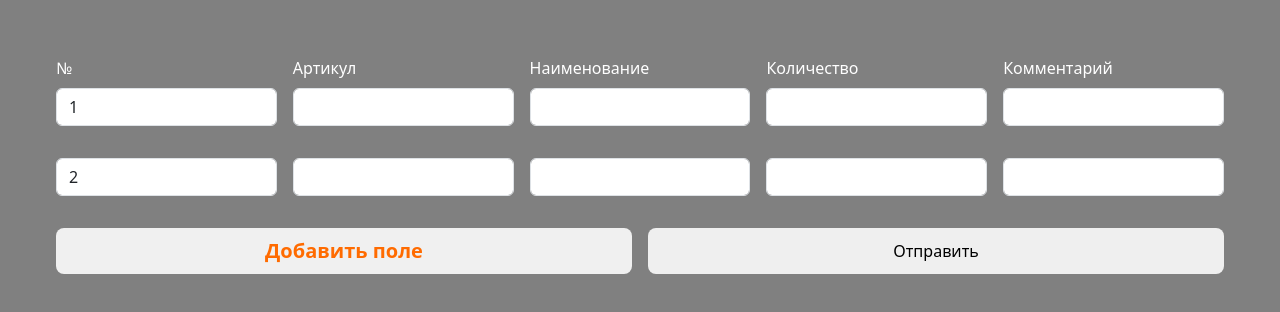
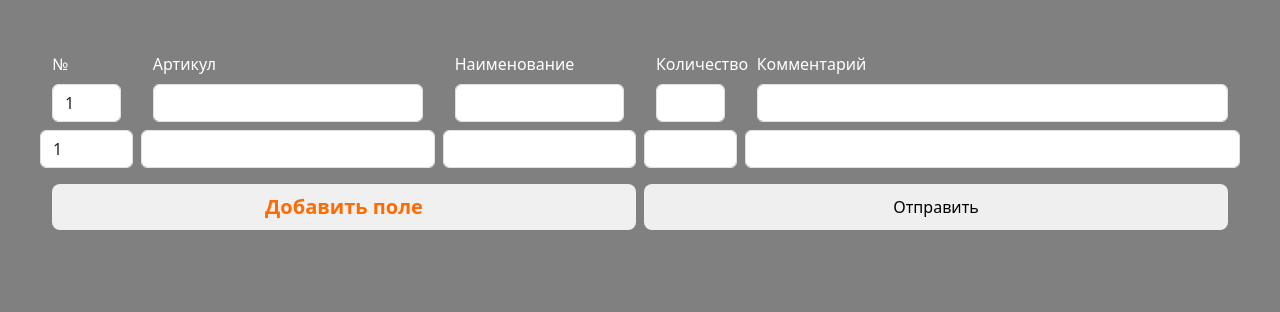
Before and after one commit to ViktorT777CT/feedback, a plain HTML site: page index.html in a window 1280 px wide. Both pictures are taken after a click on the element "Добавить поле". Drawn offline with nearby package versions, Linux system fonts and the light colour scheme.

Commit message:
добавлена ширина

```diff
--- a/index.html
+++ b/index.html
@@ -12,41 +12,55 @@
 
 <form id="form1" method="post" action="1" class="p-5 ajax_form">
     <div class="container_form">
-        <div class="d-flex form-row">
-            <div class="mb-3 p-2">
+        <div class="row">
+            <div class="col-1">
+                <div class="p-1">
                     <label for="inputNumber1" class="form-label text-white">№</label>
                     <span class=”error_message”></span>
                     <input value="1" type="text" name="number" class="form-control bg_color" id="inputNumber1" readonly>
                 </div>
-            <div class="mb-3 p-2">
+            </div>
+            <div class="col-3">
+                <div class="p-1">
                     <label for="inputArticle1" class="form-label text-white">Артикул</label>
                     <span class=”error_message”></span>
                     <input type="text" name="article" class="form-control bg_color" id="inputArticle1">
                 </div>
-            <div class="mb-3 p-2">
+            </div>
+
+            <div class="col-2">
+                <div class="p-1">
                     <label for="inputName1" class="form-label text-white">Наименование</label>
                     <span class=”error_message”></span>
                     <input type="text" name="name" class="form-control bg_color" id="inputName1">
                 </div>
-            <div class="mb-3 p-2">
+            </div>
+
+            <div class="col-1">
+                <div class="p-1">
                     <label for="inputQuantity1" class="form-label text-white">Количество</label>
                     <span class=”error_message”></span>
                     <input type="text" name="quantity" class="form-control bg_color" id="inputQuantity1">
                 </div>
-            <div class="mb-3 p-2">
+            </div>
+
+            <div class="col">
+                <div class="p-1">
                     <label for="inputComment1" class="form-label text-white">Комментарий</label>
                     <span class=”error_message”></span>
                     <input type="text" name="comment" class="form-control bg_color" id="inputComment1">
                 </div>
             </div>
+
+        </div>
     </div>
 
-    <div class="d-flex">
-        <div id="add" class="w-50 bg_nav border-0 rounded rounded-3 m-2 p-2 w-50 button__feedback">
+    <div class="d-flex  mt-2">
+        <div id="add" class="w-50 bg_nav border-0 rounded rounded-3 m-1 p-2 w-50 button__feedback">
             Добавить поле
         </div>
 
-        <button name="form1" form="form1" type="submit" class="w-50 bg_nav border-0 rounded rounded-3 m-2 p-2 w-50 button__feedback">Отправить</button>
+        <button name="form1" form="form1" type="submit" class="w-50 bg_nav border-0 rounded rounded-3 m-1 p-2 w-50 button__feedback">Отправить</button>
     </div>
 
 </form>
--- a/js.js
+++ b/js.js
@@ -8,26 +8,36 @@ $("#add").click(function(){
 
     $("#form1 .container_form:last").append(
 
-        '<div class="d-flex">'+
-            '<div class="mb-3 p-2">'+
+        '<div class="row">'+
+            '<div class="col-1 p-0">'+
+                '<div class="p-1">'+
                     '<span class=”error_message”></span>'+
                     '<input value="'+len+'" type="text" name="number" class="form-control bg_color" id="inputNumber'+len+'" readonly>'+
                 '</div>'+
-            '<div class="mb-3 p-2">'+
+            '</div>'+
+            '<div class="col-3 p-0">'+
+                '<div class="p-1">'+
                     '<span class=”error_message”></span>'+
                     '<input type="text" name="article" class="form-control bg_color" id="inputArticle'+len+'">'+
                 '</div>'+
-            '<div class="mb-3 p-2">'+
+            '</div>'+
+            '<div class="col-2 p-0">'+
+                '<div class="p-1">'+
                     '<span class=”error_message”></span>'+
                     '<input type="text" name="name" class="form-control bg_color" id="inputName'+len+'">'+
                 '</div>'+
-            '<div class="mb-3 p-2">'+
+            '</div>'+
+            '<div class="col-1 p-0">'+
+                '<div class="p-1">'+
                     '<span class=”error_message”></span>'+
                     '<input type="text" name="quantity" class="form-control bg_color" id="inputQuantity'+len+'">'+
                 '</div>'+
-            '<div class="mb-3 p-2">'+
+            '</div>'+
+            '<div class="col p-0">'+
+                '<div class="p-1">'+
                     '<span class=”error_message”></span>'+
                     '<input type="text" name="comment" class="form-control bg_color" id="inputComment'+len+'">'+
+                '</div>'+
             '</div>'+
         '</div>'
 
```
Lines whose indentation alone changed are shown as unchanged.
